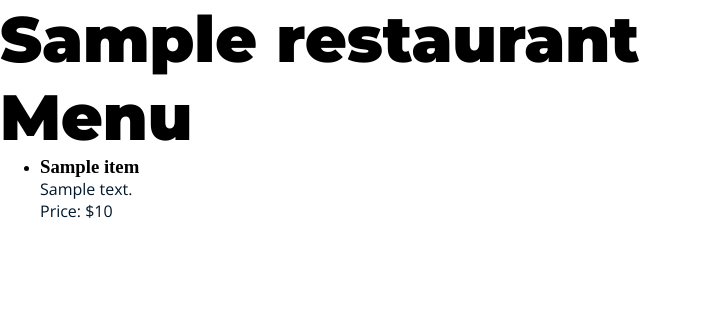
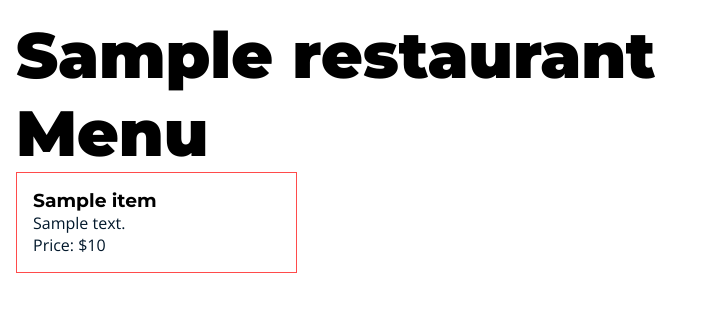
Before and after one commit to sofiaabrahamsen/webdev_eksamen, a Flask app: template templates/view_customer_single.html in a window 1280 px wide. Shown: the part 139-451 px from the top of the page, without its empty margins (0-717 px from the left). Run offline with Flask 3, Linux system fonts and the light colour scheme; the template is opened without the code that fills it: most values are stand-ins (such as "Sample title", 1, 10 or a date in 2020).

Commit message:
påbegyndt styling af card til items og styling af customer single page

```diff
--- a/static/css/customer.css
+++ b/static/css/customer.css
@@ -99,14 +99,36 @@ a.card {
 
 /* Customer singleview */
 
-.customer_single {
+section.customer_single {
+    display: grid;
+    grid-template-columns: 1fr;
+    margin: 1rem;
+
+    > section.customer_single_items > ul {
+        display: flex;
+        flex-direction: row;
+        gap: 1rem;
+        padding-left: 0;
+        flex-wrap: wrap;
+    }
+
+    > section.customer_single_items > ul > li {
+        display: grid;
+        grid-template-columns: 1fr 1fr;
+        flex-direction: column;
+        padding: 1rem;
+        border: solid 1px var(--primary-col);
+    }
+}
+
+/* .customer_single {
     display: grid;
     grid-template-columns: 1fr;
 
     > ul {
         margin-top: 1rem;
         display: flex;
-        flex-direction: row;
+        flex-direction: column;
         gap: 1.5rem;
         flex-wrap: wrap;
     }
@@ -127,7 +149,7 @@ a.card {
     cursor: pointer;
     border-radius: var(--cta-border-radius);
     padding: 0.25rem;
-}
+} */
 
 @media (min-width: 1050px) {
     .buy {
--- a/static/css/general.css
+++ b/static/css/general.css
@@ -18,7 +18,7 @@
     font-family: var(--font-body);
 }
 
-h1, h2, .logo, .cta, .delete, .blocker, .edit, .delete_small {
+h1, h2, h3, .logo, .cta, .delete, .blocker, .edit, .delete_small {
     font-family: var(--font-header);
 }
 
--- a/templates/view_customer_single.html
+++ b/templates/view_customer_single.html
@@ -4,14 +4,16 @@
             <section class="customer_single">
                 <h1>{{ restaurant.restaurant_name }}</h1>
                 <!-- Restaurant Items -->
-                <section class="restaurant-items">
+                <section class="customer_single_items">
                     <h2>Menu</h2>
                     <ul>
                         {% for item in items %}
                             <li>
-                                <h3>{{ item.item_title }}</h3>
-                                <p>{{ item.item_description }}</p>
-                                <p>Price: ${{ item.item_price }}</p>
+                                <div>
+                                    <h3>{{ item.item_title }}</h3>
+                                    <p>{{ item.item_description }}</p>
+                                    <p>Price: ${{ item.item_price }}</p>
+                                </div>
                                 {% if item.item_image %}
                                     <img src="{{ url_for('static', filename='images/' + item.item_image) }}" alt="{{ item.item_title }}">
                                 {% endif %}
```
